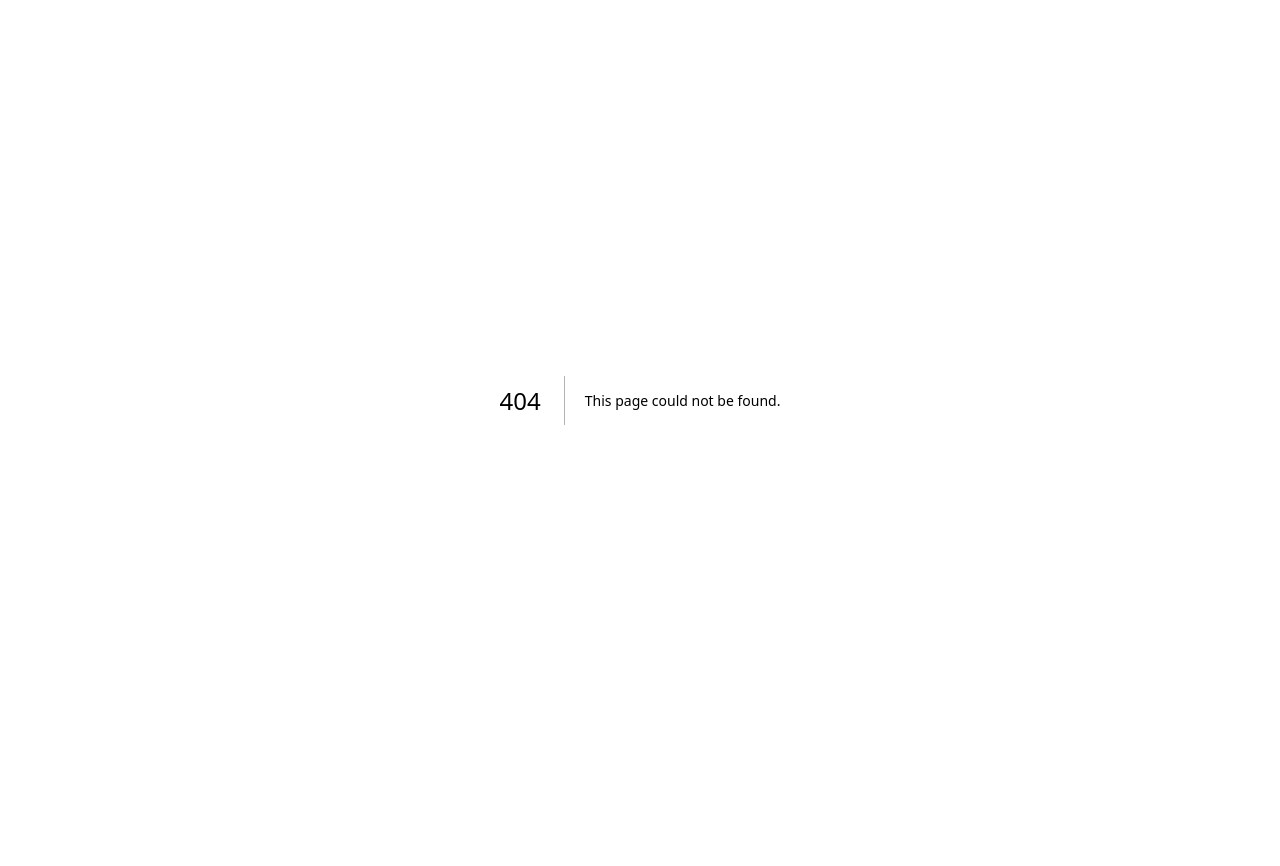
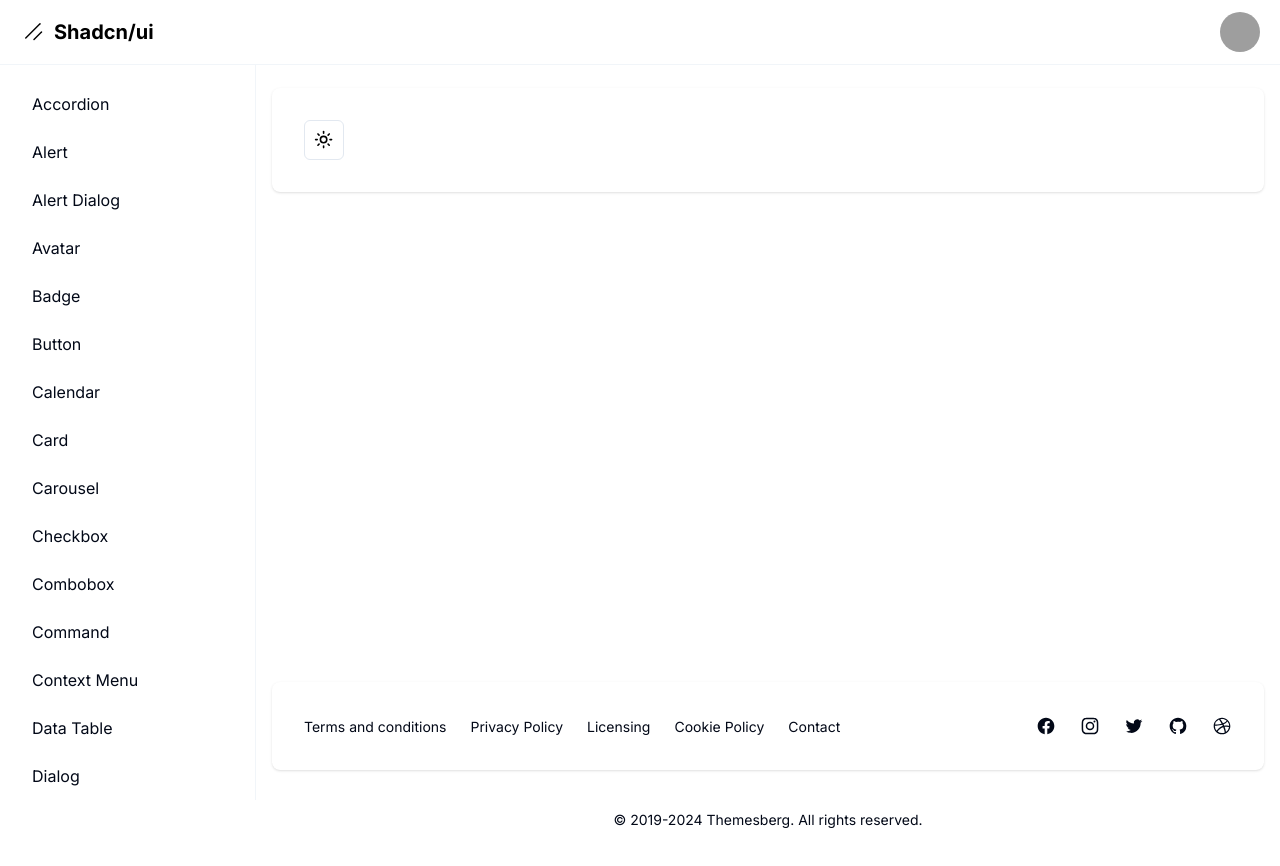
Before and after one commit to CMRicardo/shadcn-dashboard, a Next.js app: page /dashboard/theme in a window 1280 px wide. Before the commit this address had no page. Shown: the top 866 px of the page. Before the commit the page ends 800 px from the top, so only its background shows below. Built offline with nearby package versions, Linux system fonts and the light colour scheme; grey boxes are pictures that could not be loaded.

Commit message:
Add theme switcher and change some colors
Also fixed darkmode

```diff
--- a/app/dashboard/layout.tsx
+++ b/app/dashboard/layout.tsx
@@ -31,6 +31,7 @@ const links = [
   { name: "tabs", href: "tabs" },
   { name: "data table", href: "data-table" },
   { name: "form", href: "form" },
+  { name: "theme", href: "theme" },
 ].sort((a, b) => a.name.localeCompare(b.name));
 
 export default function DashboardLayout({
@@ -42,7 +43,7 @@ export default function DashboardLayout({
     <>
       <SonnerToaster richColors />
       <Toaster />
-      <nav className="bg-white border-b border-gray-200 fixed z-30 w-full">
+      <nav className="bg-background border-b border-muted fixed z-30 w-full">
         <div className="px-3 py-3 lg:px-5 lg:pl-3">
           <div className="flex items-center justify-between">
             <div className="flex items-center justify-start">
@@ -50,7 +51,7 @@ export default function DashboardLayout({
                 id="toggleSidebarMobile"
                 aria-expanded="true"
                 aria-controls="sidebar"
-                className="lg:hidden mr-2 text-gray-600 hover:text-gray-900 cursor-pointer p-2 hover:bg-gray-100 focus:bg-gray-100 focus:ring-2 focus:ring-gray-100 rounded"
+                className="lg:hidden mr-2 text-gray-600 hover:text-muted-foreground cursor-pointer p-2 hover:bg-muted focus:bg-muted focus:ring-2 focus:ring-muted rounded"
               >
                 <svg
                   id="toggleSidebarMobileHamburger"
@@ -132,21 +133,21 @@ export default function DashboardLayout({
           </div>
         </div>
       </nav>
-      <div className="flex overflow-hidden bg-white pt-16">
+      <div className="flex overflow-hidden bg-background pt-16">
         <aside
           id="sidebar"
           className="fixed hidden z-20 h-full top-0 left-0 pt-16 lg:flex flex-shrink-0 flex-col w-64 transition-width duration-75"
           aria-label="Sidebar"
         >
-          <div className="relative flex-1 flex flex-col min-h-0 borderR border-gray-200 bg-white pt-0">
+          <div className="relative flex-1 flex flex-col min-h-0 border-r border-muted bg-background pt-0">
             <div className="flex-1 flex flex-col pt-5 pb-4 overflow-y-auto">
-              <div className="flex-1 px-3 bg-white divide-y space-y-1">
+              <div className="flex-1 px-3 bg-background divide-y space-y-1">
                 <ul className="space-y-2 pb-2">
                   {links.map((link) => (
                     <li key={link.href}>
                       <Link
                         href={link.href}
-                        className="text-base capitalize text-gray-900 font-normal rounded-lg flex items-center p-2 hover:bg-gray-100 group"
+                        className="text-base capitalize text-foreground font-normal rounded-lg flex items-center p-2 hover:bg-muted group"
                       >
                         <span className="ml-3">{link.name}</span>
                       </Link>
@@ -158,28 +159,28 @@ export default function DashboardLayout({
           </div>
         </aside>
         <div
-          className="bg-gray-900 opacity-50 hidden fixed inset-0 z-10"
+          className="bg-background opacity-50 hidden fixed inset-0 z-10"
           id="sidebarBackdrop"
         ></div>
         <div
           id="main-content"
-          className="h-full w-full bg-gray-50 relative overflow-y-auto lg:ml-64"
+          className="h-full w-full bg-background relative overflow-y-auto lg:ml-64"
         >
           <main>
             <div className="pt-6 px-4">
               <div className="w-full min-h-[calc(100vh-230px)]">
-                <div className="bg-white shadow rounded-lg p-4 sm:p-6 xl:p-8">
+                <div className="bg-background shadow rounded-lg p-4 sm:p-6 xl:p-8">
                   {children}
                 </div>
               </div>
             </div>
           </main>
-          <footer className="bg-white md:flex md:items-center md:justify-between shadow rounded-lg p-4 md:p-6 xl:p-8 my-6 mx-4 print:hidden">
+          <footer className="bg-background md:flex md:items-center md:justify-between shadow rounded-lg p-4 md:p-6 xl:p-8 my-6 mx-4 print:hidden">
             <ul className="flex items-center flex-wrap mb-6 md:mb-0">
               <li>
                 <a
                   href="#"
-                  className="text-sm font-normal text-gray-500 hover:underline mr-4 md:mr-6"
+                  className="text-sm font-normal text-foreground hover:underline mr-4 md:mr-6"
                 >
                   Terms and conditions
                 </a>
@@ -187,7 +188,7 @@ export default function DashboardLayout({
               <li>
                 <a
                   href="#"
-                  className="text-sm font-normal text-gray-500 hover:underline mr-4 md:mr-6"
+                  className="text-sm font-normal text-foreground hover:underline mr-4 md:mr-6"
                 >
                   Privacy Policy
                 </a>
@@ -195,7 +196,7 @@ export default function DashboardLayout({
               <li>
                 <a
                   href="#"
-                  className="text-sm font-normal text-gray-500 hover:underline mr-4 md:mr-6"
+                  className="text-sm font-normal text-foreground hover:underline mr-4 md:mr-6"
                 >
                   Licensing
                 </a>
@@ -203,7 +204,7 @@ export default function DashboardLayout({
               <li>
                 <a
                   href="#"
-                  className="text-sm font-normal text-gray-500 hover:underline mr-4 md:mr-6"
+                  className="text-sm font-normal text-foreground hover:underline mr-4 md:mr-6"
                 >
                   Cookie Policy
                 </a>
@@ -211,14 +212,17 @@ export default function DashboardLayout({
               <li>
                 <a
                   href="#"
-                  className="text-sm font-normal text-gray-500 hover:underline"
+                  className="text-sm font-normal text-foreground hover:underline"
                 >
                   Contact
                 </a>
               </li>
             </ul>
             <div className="flex sm:justify-center space-x-6">
-              <a href="#" className="text-gray-500 hover:text-gray-900">
+              <a
+                href="#"
+                className="text-foreground hover:text-muted-foreground"
+              >
                 <svg
                   className="h-5 w-5"
                   fill="currentColor"
@@ -232,7 +236,10 @@ export default function DashboardLayout({
                   />
                 </svg>
               </a>
-              <a href="#" className="text-gray-500 hover:text-gray-900">
+              <a
+                href="#"
+                className="text-foreground hover:text-muted-foreground"
+              >
                 <svg
                   className="h-5 w-5"
                   fill="currentColor"
@@ -246,7 +253,10 @@ export default function DashboardLayout({
                   />
                 </svg>
               </a>
-              <a href="#" className="text-gray-500 hover:text-gray-900">
+              <a
+                href="#"
+                className="text-foreground hover:text-muted-foreground"
+              >
                 <svg
                   className="h-5 w-5"
                   fill="currentColor"
@@ -256,7 +266,10 @@ export default function DashboardLayout({
                   <path d="M8.29 20.251c7.547 0 11.675-6.253 11.675-11.675 0-.178 0-.355-.012-.53A8.348 8.348 0 0022 5.92a8.19 8.19 0 01-2.357.646 4.118 4.118 0 001.804-2.27 8.224 8.224 0 01-2.605.996 4.107 4.107 0 00-6.993 3.743 11.65 11.65 0 01-8.457-4.287 4.106 4.106 0 001.27 5.477A4.072 4.072 0 012.8 9.713v.052a4.105 4.105 0 003.292 4.022 4.095 4.095 0 01-1.853.07 4.108 4.108 0 003.834 2.85A8.233 8.233 0 012 18.407a11.616 11.616 0 006.29 1.84" />
                 </svg>
               </a>
-              <a href="#" className="text-gray-500 hover:text-gray-900">
+              <a
+                href="#"
+                className="text-foreground hover:text-muted-foreground"
+              >
                 <svg
                   className="h-5 w-5"
                   fill="currentColor"
@@ -270,7 +283,10 @@ export default function DashboardLayout({
                   />
                 </svg>
               </a>
-              <a href="#" className="text-gray-500 hover:text-gray-900">
+              <a
+                href="#"
+                className="text-foreground hover:text-muted-foreground"
+              >
                 <svg
                   className="h-5 w-5"
                   fill="currentColor"
@@ -286,7 +302,7 @@ export default function DashboardLayout({
               </a>
             </div>
           </footer>
-          <p className="text-center text-sm text-gray-500 my-10 print:hidden">
+          <p className="text-center text-sm text-foreground my-10 print:hidden">
             &copy; 2019-{new Date().getFullYear()}{" "}
             <a href="#" className="hover:underline" target="_blank">
               Themesberg
--- /dev/null
+++ b/app/dashboard/theme/page.tsx
@@ -0,0 +1,37 @@
+"use client";
+import { Moon, Sun } from "lucide-react";
+import { useTheme } from "next-themes";
+import {
+  DropdownMenu,
+  DropdownMenuContent,
+  DropdownMenuItem,
+  DropdownMenuTrigger,
+} from "@/components/ui/dropdown-menu";
+import { Button } from "@/components/ui/button";
+
+export default function Page() {
+  const { setTheme } = useTheme();
+
+  return (
+    <DropdownMenu>
+      <DropdownMenuTrigger asChild>
+        <Button variant="outline" size="icon">
+          <Sun className="h-[1.2rem] w-[1.2rem] rotate-0 scale-100 transition-all dark:-rotate-90 dark:scale-0" />
+          <Moon className="absolute h-[1.2rem] w-[1.2rem] rotate-90 scale-0 transition-all dark:rotate-0 dark:scale-100" />
+          <span className="sr-only">Toggle theme</span>
+        </Button>
+      </DropdownMenuTrigger>
+      <DropdownMenuContent align="end">
+        <DropdownMenuItem onClick={() => setTheme("light")}>
+          Light
+        </DropdownMenuItem>
+        <DropdownMenuItem onClick={() => setTheme("dark")}>
+          Dark
+        </DropdownMenuItem>
+        <DropdownMenuItem onClick={() => setTheme("system")}>
+          System
+        </DropdownMenuItem>
+      </DropdownMenuContent>
+    </DropdownMenu>
+  );
+}
--- a/app/globals.css
+++ b/app/globals.css
@@ -5,46 +5,56 @@
 @layer base {
     :root {
         --background: 0 0% 100%;
-    --foreground: 240 10% 3.9%;
+        --foreground: 222.2 84% 4.9%;
         --card: 0 0% 100%;
-    --card-foreground: 240 10% 3.9%;
+        --card-foreground: 222.2 84% 4.9%;
         --popover: 0 0% 100%;
-    --popover-foreground: 240 10% 3.9%;
-    --primary: 240 5.9% 10%;
-    --primary-foreground: 0 0% 98%;
-    --secondary: 240 4.8% 95.9%;
-    --secondary-foreground: 240 5.9% 10%;
-    --muted: 240 4.8% 95.9%;
-    --muted-foreground: 240 3.8% 46.1%;
-    --accent: 240 4.8% 95.9%;
-    --accent-foreground: 240 5.9% 10%;
+        --popover-foreground: 222.2 84% 4.9%;
+        --primary: 222.2 47.4% 11.2%;
+        --primary-foreground: 210 40% 98%;
+        --secondary: 210 40% 96.1%;
+        --secondary-foreground: 222.2 47.4% 11.2%;
+        --muted: 210 40% 96.1%;
+        --muted-foreground: 215.4 16.3% 46.9%;
+        --accent: 210 40% 96.1%;
+        --accent-foreground: 222.2 47.4% 11.2%;
         --destructive: 0 84.2% 60.2%;
-    --destructive-foreground: 0 0% 98%;
-    --border: 240 5.9% 90%;
-    --input: 240 5.9% 90%;
-    --ring: 240 5.9% 10%;
+        --destructive-foreground: 210 40% 98%;
+        --border: 214.3 31.8% 91.4%;
+        --input: 214.3 31.8% 91.4%;
+        --ring: 222.2 84% 4.9%;
         --radius: 0.5rem;
+        --chart-1: 12 76% 61%;
+        --chart-2: 173 58% 39%;
+        --chart-3: 197 37% 24%;
+        --chart-4: 43 74% 66%;
+        --chart-5: 27 87% 67%;
     }
 
     .dark {
-    --background: 240 10% 3.9%;
-    --foreground: 0 0% 98%;
-    --card: 240 10% 3.9%;
-    --card-foreground: 0 0% 98%;
-    --popover: 240 10% 3.9%;
-    --popover-foreground: 0 0% 98%;
-    --primary: 0 0% 98%;
-    --primary-foreground: 240 5.9% 10%;
-    --secondary: 240 3.7% 15.9%;
-    --secondary-foreground: 0 0% 98%;
-    --muted: 240 3.7% 15.9%;
-    --muted-foreground: 240 5% 64.9%;
-    --accent: 240 3.7% 15.9%;
-    --accent-foreground: 0 0% 98%;
+        --background: 222.2 84% 4.9%;
+        --foreground: 210 40% 98%;
+        --card: 222.2 84% 4.9%;
+        --card-foreground: 210 40% 98%;
+        --popover: 222.2 84% 4.9%;
+        --popover-foreground: 210 40% 98%;
+        --primary: 210 40% 98%;
+        --primary-foreground: 222.2 47.4% 11.2%;
+        --secondary: 217.2 32.6% 17.5%;
+        --secondary-foreground: 210 40% 98%;
+        --muted: 217.2 32.6% 17.5%;
+        --muted-foreground: 215 20.2% 65.1%;
+        --accent: 217.2 32.6% 17.5%;
+        --accent-foreground: 210 40% 98%;
         --destructive: 0 62.8% 30.6%;
-    --destructive-foreground: 0 0% 98%;
-    --border: 240 3.7% 15.9%;
-    --input: 240 3.7% 15.9%;
-    --ring: 240 4.9% 83.9%;
+        --destructive-foreground: 210 40% 98%;
+        --border: 217.2 32.6% 17.5%;
+        --input: 217.2 32.6% 17.5%;
+        --ring: 212.7 26.8% 83.9;
+        --chart-1: 220 70% 50%;
+        --chart-2: 160 60% 45%;
+        --chart-3: 30 80% 55%;
+        --chart-4: 280 65% 60%;
+        --chart-5: 340 75% 55%;
     }
 }
--- a/app/layout.tsx
+++ b/app/layout.tsx
@@ -1,6 +1,7 @@
 import type { Metadata } from "next";
 import { Inter } from "next/font/google";
 import "./globals.css";
+import { ThemeProvider } from "@/components/theme-provider";
 
 const inter = Inter({ subsets: ["latin"] });
 
@@ -15,8 +16,17 @@ export default function RootLayout({
   children: React.ReactNode;
 }>) {
   return (
-    <html lang="en">
-      <body className={inter.className}>{children}</body>
+    <html lang="en" suppressHydrationWarning>
+      <body className={inter.className}>
+        <ThemeProvider
+          attribute="class"
+          defaultTheme="system"
+          enableSystem
+          disableTransitionOnChange
+        >
+          {children}
+        </ThemeProvider>
+      </body>
     </html>
   );
 }
--- /dev/null
+++ b/components/theme-provider.tsx
@@ -0,0 +1,9 @@
+"use client";
+
+import * as React from "react";
+import { ThemeProvider as NextThemesProvider } from "next-themes";
+import { type ThemeProviderProps } from "next-themes/dist/types";
+
+export function ThemeProvider({ children, ...props }: ThemeProviderProps) {
+  return <NextThemesProvider {...props}>{children}</NextThemesProvider>;
+}
```
Lines whose indentation alone changed are shown as unchanged.
